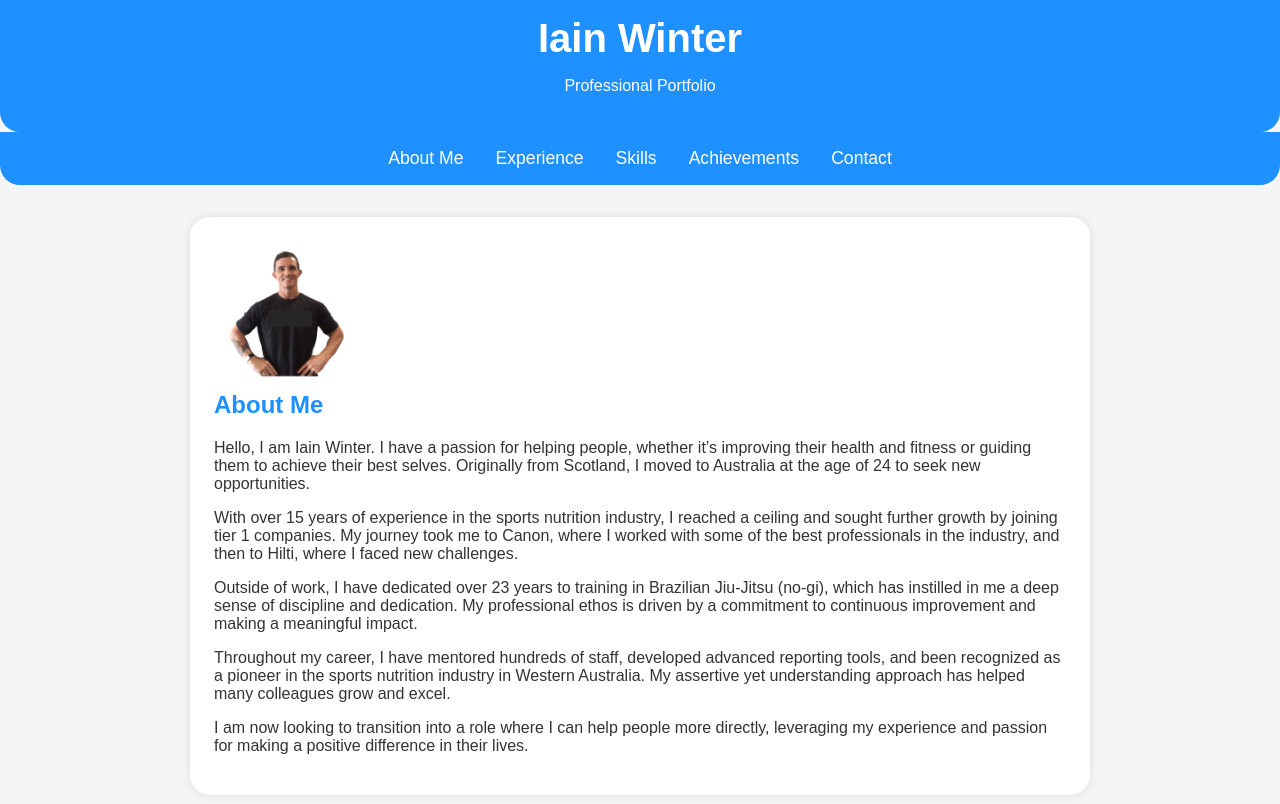
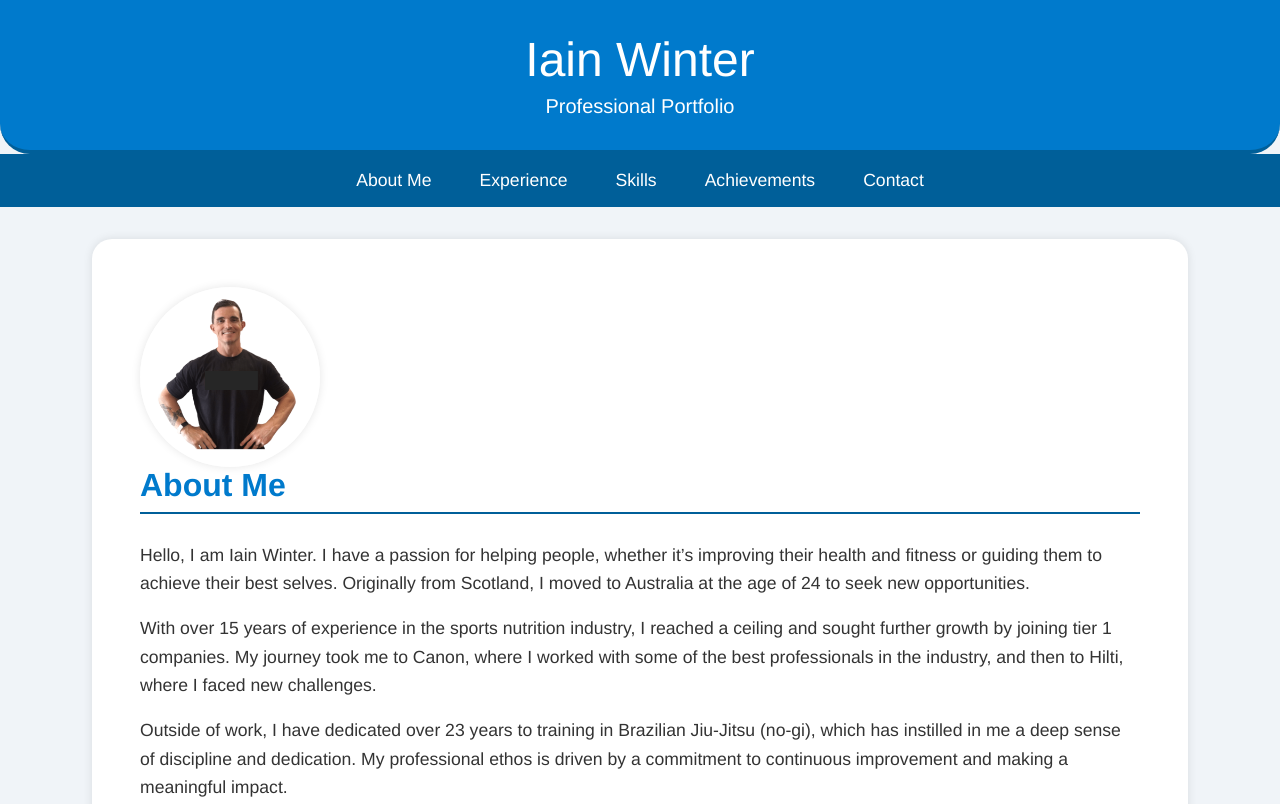
Before and after one commit to iain1668/my-portfolio2, a plain HTML site: page index.html in a window 1280 px wide. Shown: the top 804 px of the page. Drawn offline with Linux system fonts and the light colour scheme.

Commit message:
Update index.html

```diff
--- a/index.html
+++ b/index.html
@@ -6,63 +6,61 @@
     <title>Iain Winter - Professional Portfolio</title>
     <style>
         body {
-            font-family: Arial, sans-serif;
-            background-color: #f5f5f5;
+            font-family: 'Helvetica Neue', Arial, sans-serif;
+            background-color: #f0f4f8;
             color: #333;
             margin: 0;
             padding: 0;
         }
         header {
-            background-color: #1e90ff;
+            background-color: #007acc;
             color: white;
-            padding: 1rem 0;
+            padding: 2rem 0;
             text-align: center;
-            border-bottom: 5px solid #1e90ff;
-            border-radius: 0 0 20px 20px;
+            border-bottom: 4px solid #005f99;
+            border-radius: 0 0 30px 30px;
         }
         header h1 {
             margin: 0;
-            font-size: 2.5rem;
+            font-size: 3rem;
+            font-weight: 300;
+        }
+        header p {
+            font-size: 1.25rem;
+            margin: 0.5rem 0 0;
         }
         nav {
             display: flex;
             justify-content: center;
-            background-color: #1e90ff;
+            background-color: #005f99;
             padding: 1rem 0;
-            border-radius: 0 0 20px 20px;
         }
         nav a {
             color: white;
             text-decoration: none;
-            margin: 0 1rem;
+            margin: 0 1.5rem;
             font-size: 1.1rem;
         }
         nav a:hover {
             text-decoration: underline;
         }
         .content {
-            padding: 2rem;
-            max-width: 900px;
-            margin: auto;
+            padding: 3rem;
+            max-width: 1000px;
+            margin: 2rem auto;
+            background: white;
+            box-shadow: 0 0 10px rgba(0, 0, 0, 0.1);
+            border-radius: 20px;
         }
         .section {
-            margin-bottom: 2rem;
-            padding: 1.5rem;
-            background-color: white;
-            border-radius: 20px;
-            box-shadow: 0 0 10px rgba(0, 0, 0, 0.1);
+            margin-bottom: 3rem;
         }
         .section h2 {
             margin-top: 0;
-            color: #1e90ff;
-        }
-        footer {
-            text-align: center;
-            padding: 1rem 0;
-            background-color: #1e90ff;
-            color: white;
-            border-top: 5px solid #1e90ff;
-            border-radius: 20px 20px 0 0;
+            font-size: 2rem;
+            color: #007acc;
+            border-bottom: 2px solid #005f99;
+            padding-bottom: 0.5rem;
         }
         .about-content {
             display: flex;
@@ -70,35 +68,42 @@
             flex-wrap: wrap;
         }
         .about-content img {
-            width: 150px;
-            height: 150px;
+            width: 180px;
+            height: 180px;
             border-radius: 50%;
             margin-right: 2rem;
+            box-shadow: 0 0 10px rgba(0, 0, 0, 0.1);
         }
-        .achievement-item {
-            margin-bottom: 1rem;
+        .section p, .section ul {
+            line-height: 1.6;
+            font-size: 1.1rem;
         }
-        .achievement-item img {
-            max-width: 100%;
-            border-radius: 10px;
+        footer {
+            text-align: center;
+            padding: 1.5rem 0;
+            background-color: #007acc;
+            color: white;
+            border-top: 4px solid #005f99;
+            border-radius: 30px 30px 0 0;
         }
         .contact-form input, .contact-form textarea {
             width: 100%;
-            padding: 0.5rem;
+            padding: 0.75rem;
             margin: 0.5rem 0;
             border: 1px solid #ccc;
             border-radius: 5px;
         }
         .contact-form button {
-            background-color: #1e90ff;
+            background-color: #007acc;
             color: white;
-            padding: 0.5rem 1rem;
+            padding: 0.75rem 1.5rem;
             border: none;
             border-radius: 5px;
             cursor: pointer;
+            font-size: 1rem;
         }
         .contact-form button:hover {
-            background-color: #1c86ee;
+            background-color: #005f99;
         }
     </style>
 </head>
@@ -241,13 +246,21 @@
                 <h3>Sales and Market Expansion</h3>
                 <p>Boosted wholesale unit growth by 156% between 2018-2021 at Nutrition Systems. Expanded market presence in WA from 10% to 30%.</p>
             </div>
+            <div class="achievement-item">
+                <h3>Relationship Building and Data Analysis</h3>
+                <p>I'm a relationship builder who understands systematic account development. I have advanced capabilities in taking data sets and turning them into analysis tools to uncover gaps and opportunities for sales and growth.</p>
+            </div>
+            <div class="achievement-item">
+                <h3>Teamwork and Mentoring</h3>
+                <p>My supervisors always say I see the silver lining in things and have strong teamwork and mentoring skills. I foster a harmonious workplace by being respectful and supportive.</p>
+            </div>
         </section>
         <section id="contact" class="section">
             <h2>Contact</h2>
             <p>Feel free to reach out to me for professional inquiries or collaborations.</p>
             <p>Email: iain.winter@example.com</p>
             <p>LinkedIn: <a href="https://www.linkedin.com/in/iainwinter" target="_blank">linkedin.com/in/iainwinter</a></p>
-            <form class="contact-form" action="mailto:iain.winter@example.com" method="post" enctype="text/plain">
+            <form class="contact-form" action="mailto:iain1668@gmail.com" method="post" enctype="text/plain">
                 <input type="text" name="name" placeholder="Your Name" required>
                 <input type="email" name="email" placeholder="Your Email" required>
                 <textarea name="message" rows="5" placeholder="Your Message" required></textarea>
```
